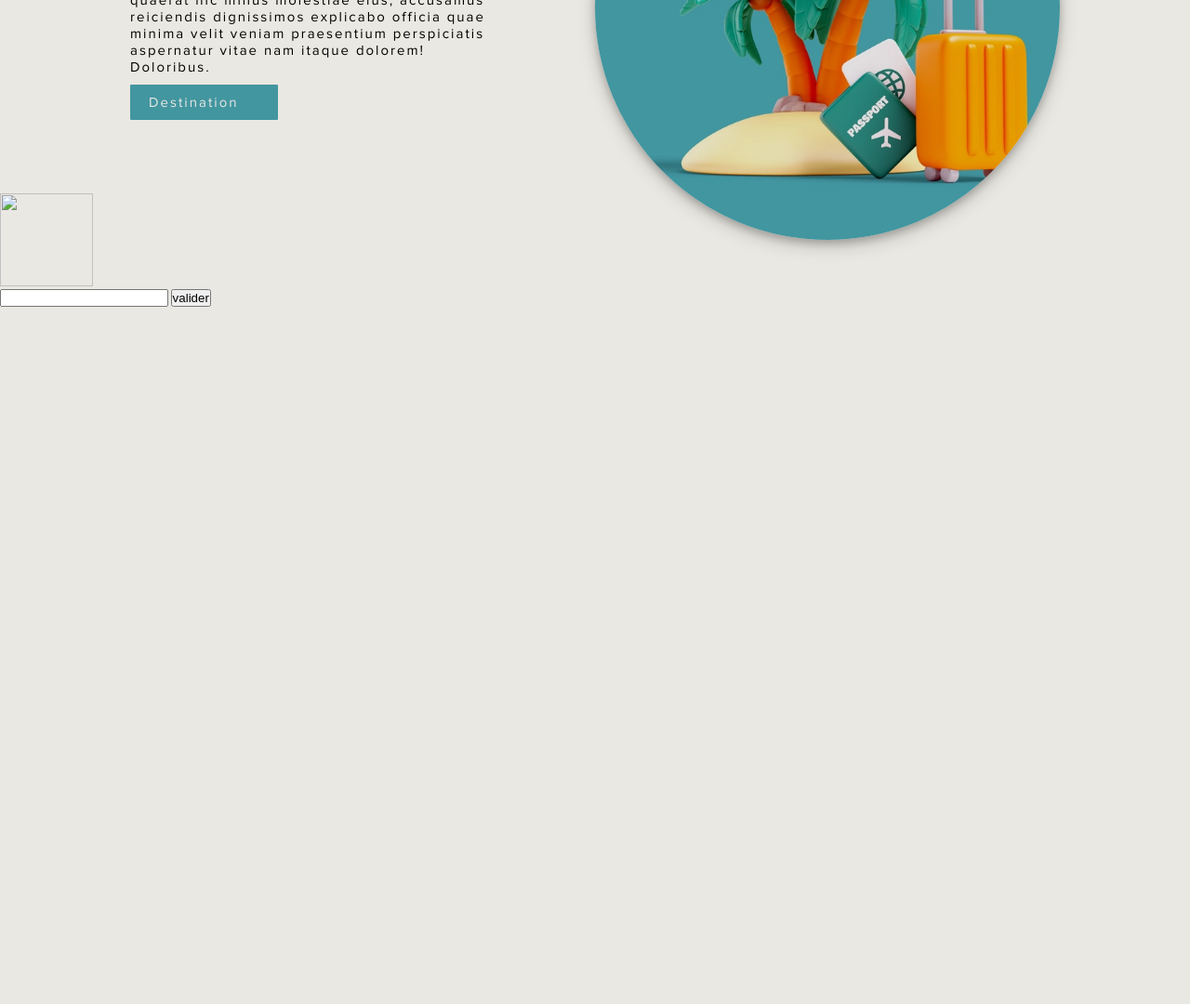
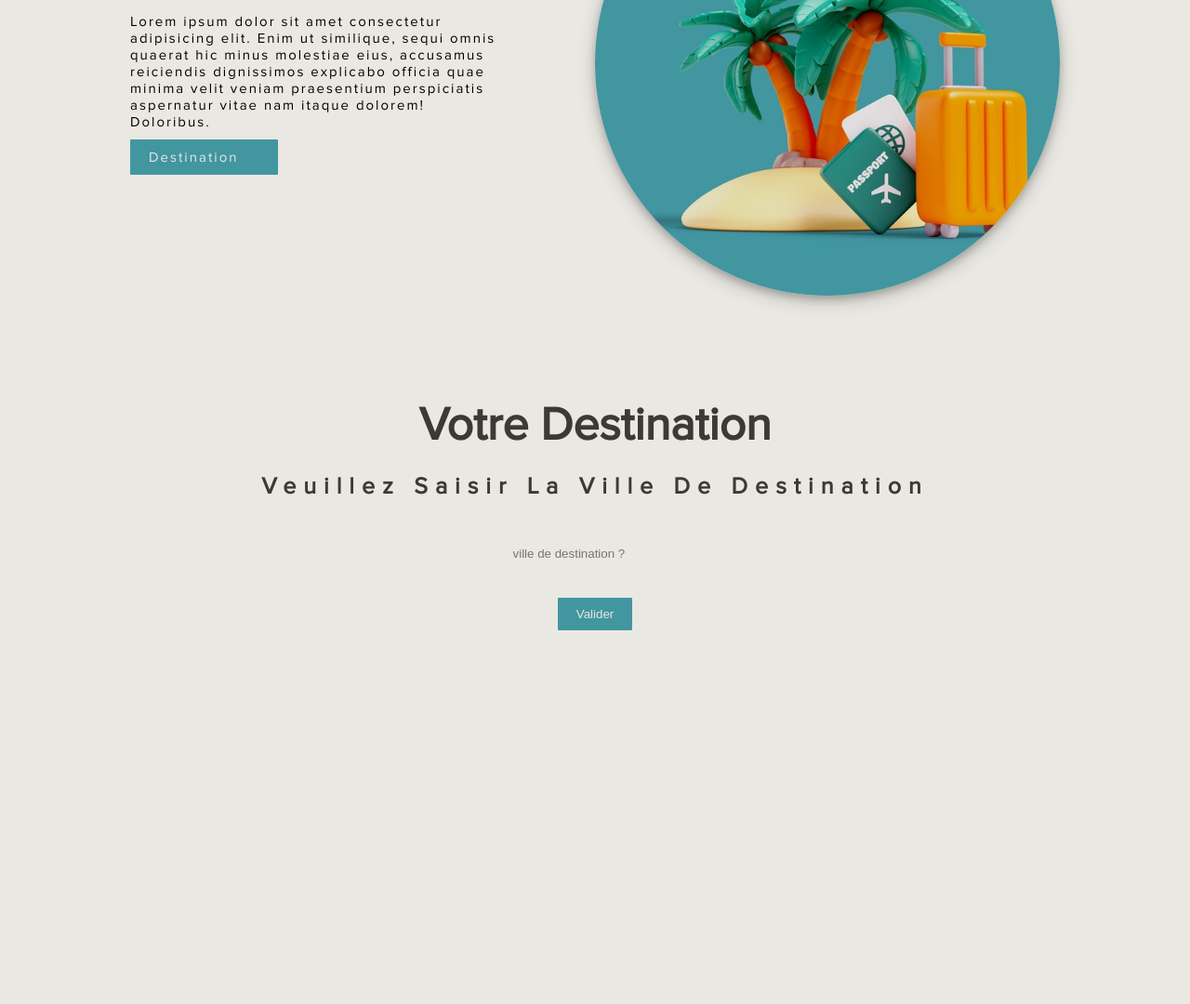
Before and after one commit to KilianOlry/TravelBetter, a website: page index.html in a window 1280 px wide. Shown: the part 373-1453 px from the top of the page at 93% size. Before the commit the page ends 800 px from the top, so only its background shows below. Drawn offline with nearby package versions, Linux system fonts and the light colour scheme.

Commit message:
feat(front) second-section

```diff
--- a/assets/sass/_first-section.scss
+++ b/assets/sass/_first-section.scss
@@ -1,11 +1,10 @@
 .presentation{
-    margin-block: 5rem;
     display: flex;
     flex-wrap: wrap;
     justify-content: space-between;
     align-items: center;
     gap: 1rem;
-    height: 50vh;
+    height: calc(100vh - 80.67px);
     &__image{
         background-image: url('../images/bg.webp');
         border-radius: 50%;
--- a/assets/sass/_header.scss
+++ b/assets/sass/_header.scss
@@ -1,8 +1,3 @@
 header {
   padding: 1rem;
-  h1 {
-    text-align: center;
-    font-size: $title-h1;
-    color: $text-primary;
-  }
 }
--- a/assets/sass/_reset.scss
+++ b/assets/sass/_reset.scss
@@ -5,10 +5,10 @@
 }
 html{
   font-size: 62.5%;
+  scroll-behavior: smooth;
 }
 body {
   background-color: $secondary-color;
-
   font-family: $font-family;
 }
 ol,
@@ -22,6 +22,9 @@ a {
     max-width: 1000px;
     margin: 0 auto;
 }
-main {
-  min-width: 100vh;
+.title__section {
+  text-transform: capitalize;
+  text-align: center;
+  font-size: $title-h1;
+  color: $text-primary;
 }
--- /dev/null
+++ b/assets/sass/_second-section.scss
@@ -0,0 +1,39 @@
+.form-container{
+    min-height: 100vh;
+    position: relative;
+    h3{
+        font-size: $title-h3;
+        letter-spacing: .8rem;
+        margin-block: 2rem;
+    }
+    form{
+        display: flex;
+        justify-content: center;
+        align-items: center;
+        flex-direction: column;
+        .form__city{
+            margin-block: 2rem;
+            #cityName{
+                outline: none;
+                border: none;
+                background-color: transparent;
+                padding: 1rem 2rem;
+                &:focus, &:focus-within{
+                    border-bottom: 1px solid black;
+                }
+            }
+        }
+        #validation{
+            padding: 1rem 2rem;
+            outline: none;
+            border: none;
+            margin-top: 1rem;
+            background-color: $test;
+            color: $secondary-color;
+            border-radius: .1rem;
+            transition: .5s;
+            cursor: pointer;
+            text-transform: capitalize;
+        }
+    }
+}
--- a/assets/sass/_variables.scss
+++ b/assets/sass/_variables.scss
@@ -11,4 +11,5 @@ $font-family: Proxima Nova Rg, sans-serif;
 // FONT SIZE
 $title-h1: 5rem;
 $title-h2: 3rem;
+$title-h3: 2.5rem;
 $paragraph: 1.5rem
--- a/assets/sass/styles.scss
+++ b/assets/sass/styles.scss
@@ -3,3 +3,4 @@
 @import "reset";
 @import "header";
 @import "first-section";
+@import "second-section";
--- a/index.html
+++ b/index.html
@@ -13,19 +13,19 @@
 </head>
 
 <body>
-    <main>
+    <main class="container">
         <header>
-            <h1>Onygo</h1>
+            <h1 class="title__section">Onygo</h1>
         </header>
 
-        <section class="presentation container">
+        <section class="presentation">
             <div class="presentation__details">
                 <h2 class="presentation__details__title">Envie de décompresser</h2>
                 <p class="presentation__details__text">Lorem ipsum dolor sit amet consectetur adipisicing elit. Enim ut
                     similique, sequi omnis quaerat hic minus molestiae eius, accusamus reiciendis dignissimos explicabo
                     officia quae minima velit veniam praesentium perspiciatis aspernatur vitae nam itaque dolorem!
                     Doloribus.</p>
-                <a href="" class="presentation__details__link">destination
+                <a href="#form" class="presentation__details__link">destination
                     <i class="ri-arrow-down-line"></i>
                 </a>
             </div>
@@ -35,14 +35,21 @@
             </aside>
         </section>
 
+        <section class="form-container container" id="form">
+            <h2 class="title__section">votre destination</h2>
+            <h3 class="title__section">Veuillez saisir la ville de destination</h3>
+            <form action="">
+                <div class="form__city">
+                    <input type="text" id="cityName" placeholder="ville de destination ?">
+                </div>
+                <button type="submit" id="validation">valider</button>
+            </form>
+        </section>
+
     </main>
 
-    <img src="" id="img" alt="" srcset="" width="100px" height="100px">
-    <form action="">
-        <input type="text" id="cityName">
-        <button type="submit" id="validation">valider</button>
-    </form>
     <script src="./assets/js/script.js"></script>
+    <script src="https://cdnjs.cloudflare.com/ajax/libs/gsap/3.12.5/gsap.min.js"></script>
 </body>
 
 </html>
```
Also changed, not shown: assets/css/styles.css, 1 other file.
